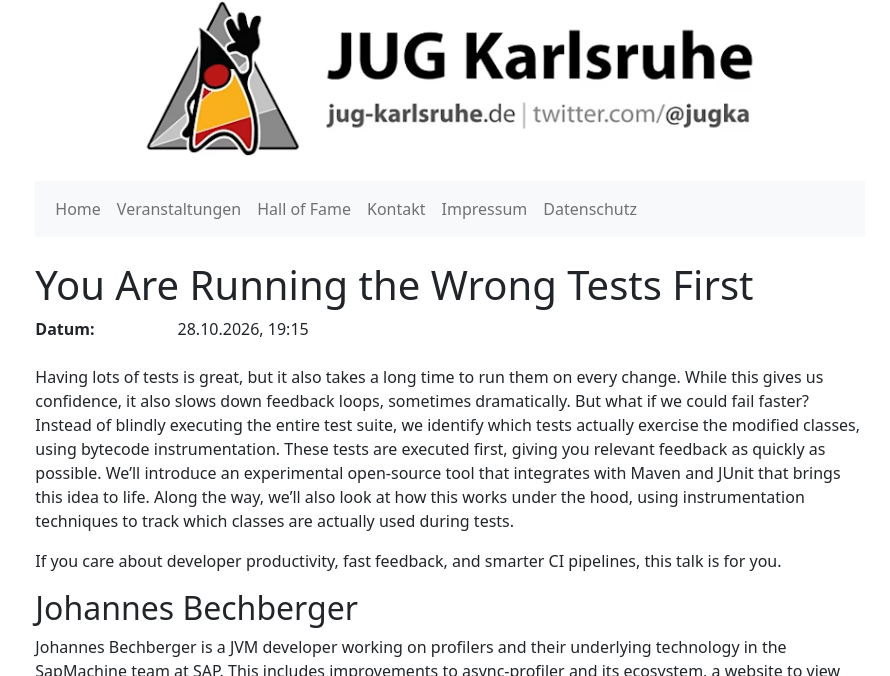
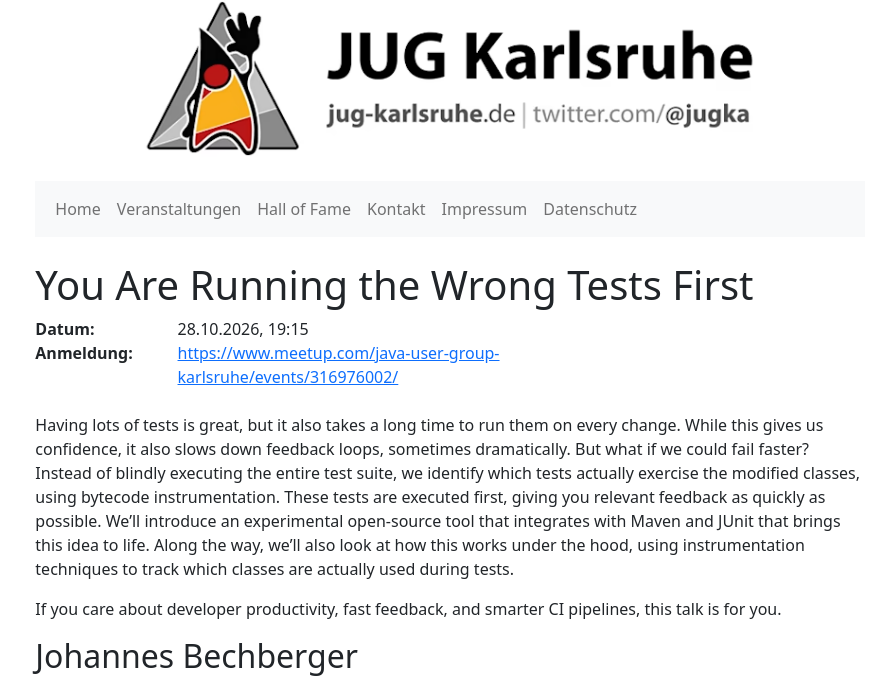
Before and after one commit to jugka/jugka-site, a Jekyll site: the page built from _posts/events/2026-10-28-you-are-running-the-wrong-tests-first.md, in a window 1280 px wide and 900 px high, cut to the strip 0-676 px from the top of the window. Shown: the whole strip, without its empty margins (190-1080 px from the left). Built offline with Jekyll 4.4.1, drawn with Linux system fonts in a browser that asks for light colours; some of the changed lines change nothing that is shown.

Commit message:
Add registration

```diff
--- a/_posts/events/2026-10-28-you-are-running-the-wrong-tests-first.md
+++ b/_posts/events/2026-10-28-you-are-running-the-wrong-tests-first.md
@@ -2,6 +2,7 @@
 layout: event
 title:  "You Are Running the Wrong Tests First"
 date:   2026-10-28 19:15:00 +0100
+registration: https://www.meetup.com/java-user-group-karlsruhe/events/316976002/
 tags: events
 speakers:
   - jbechberger
```
